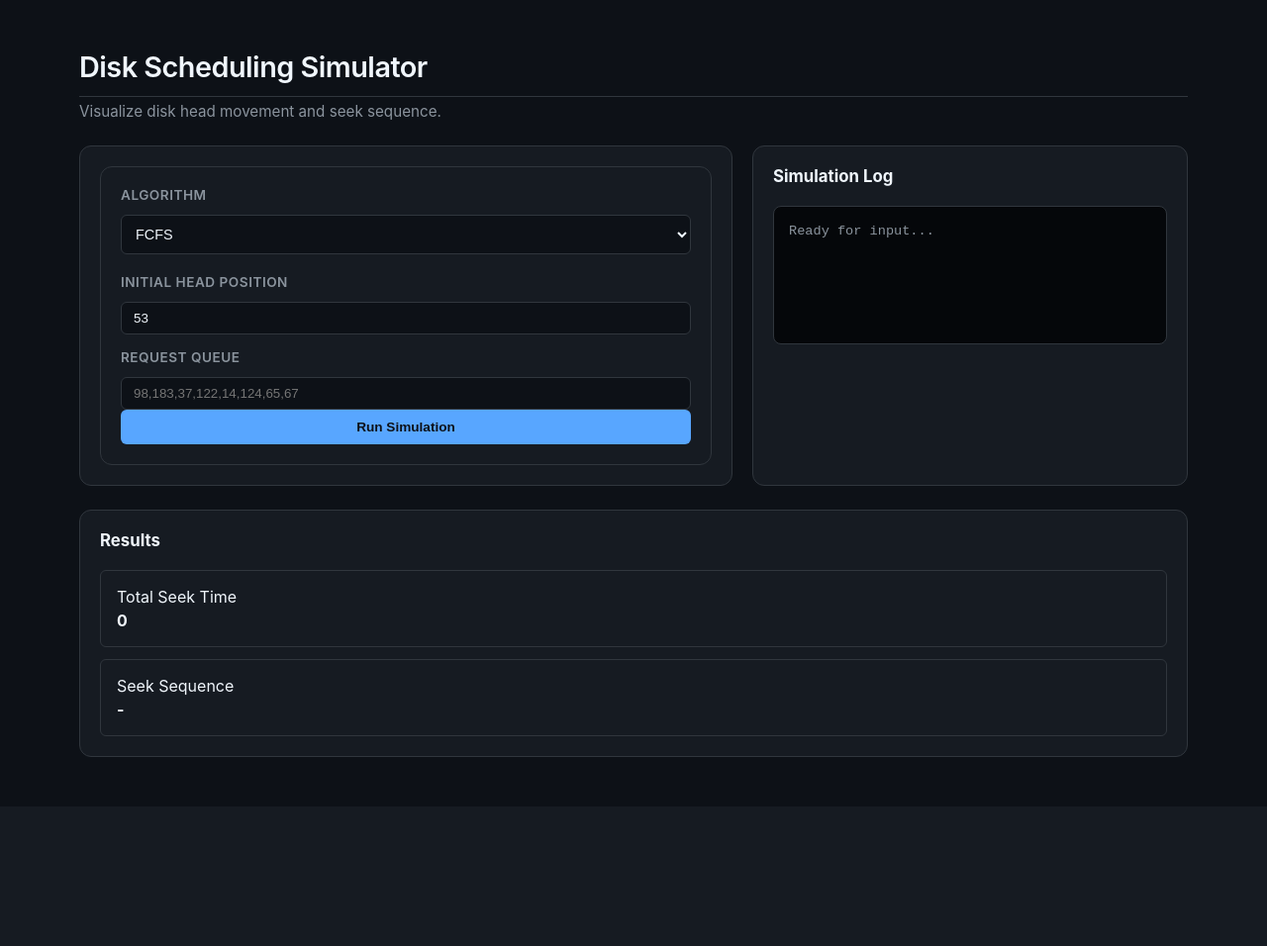
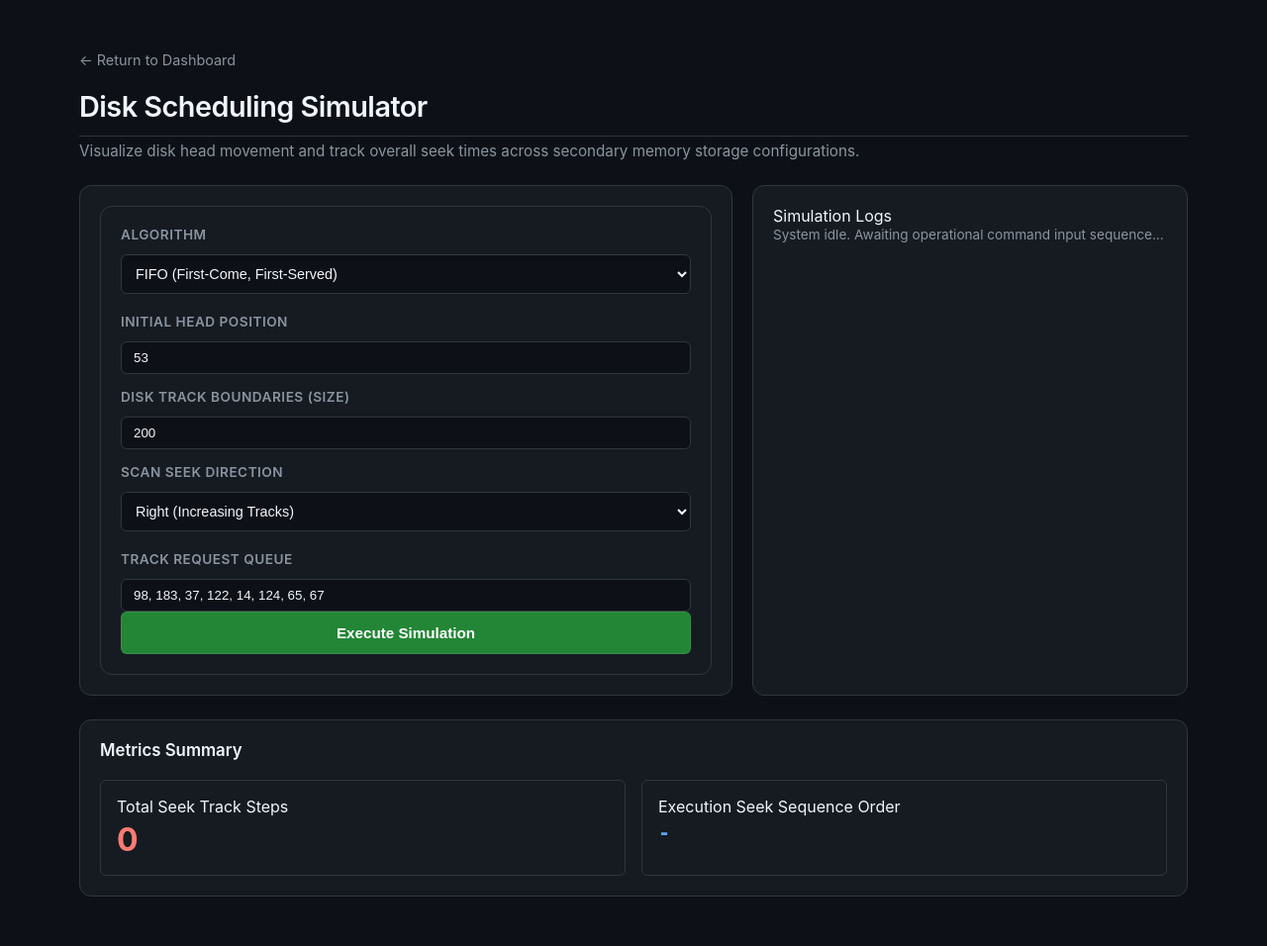
Before and after one commit to AzarconAD/cmpe-202-final-project, a Flask app: page /disk in a window 1280 px wide. Shown: the part 68-1024 px from the top of the page at 99% size. Before the commit the page ends 833 px from the top, so only its background shows below. Run offline with Flask 3, Linux system fonts and the light colour scheme.

Commit message:
fixed disk simulation bug where total seek time computation don't show

```diff
--- a/os-visualizer/app.py
+++ b/os-visualizer/app.py
@@ -95,10 +95,18 @@ def simulate_disk():
     try:
         initial_head = int(data.get("initial_head", 50))
         disk_size = int(data.get("disk_size", 200))
-        safe_queue = [int(q) for q in request_queue if str(q).isdigit()]
 
-        result = run_disk_algorithm(algorithm, safe_queue, initial_head, disk_size, direction)
-        return jsonify(result)
+        # Cleanly stringify and filter queue inputs to protect against type cast failures
+        safe_queue = [int(q) for q in request_queue if str(q).strip().lstrip('-').isdigit()]
+
+        # Compute results from your operational layer
+        raw_result = run_disk_algorithm(algorithm, safe_queue, initial_head, disk_size, direction)
+
+        # Standardize properties to match exactly what your script fetches
+        return jsonify({
+            "total_seek_time": raw_result.get("move", raw_result.get("total_seek_time", 0)),
+            "seek_sequence": raw_result.get("order", raw_result.get("seek_sequence", []))
+        })
     except Exception as e:
         return jsonify({"error": str(e)}), 400
 
--- a/os-visualizer/frontend/static/style.css
+++ b/os-visualizer/frontend/static/style.css
@@ -873,7 +873,7 @@ main {
   transform: scale(0.98);
 }
 
-.color-hit { color: #56d364 !important; }
+.color-hit { color: #58a6ff !important; }
 .color-fault { color: #ff7b72 !important; }
 .color-ratio { color: #58a6ff !important; }
 
--- a/os-visualizer/frontend/templates/disk.html
+++ b/os-visualizer/frontend/templates/disk.html
@@ -1,85 +1,102 @@
 {% extends "base.html" %}
 
 {% block content %}
-
 <main class="container">
+    <div class="nav-control-strip">
+        <a href="/" class="back-link-btn">&larr; Return to Dashboard</a>
+    </div>
 
     <div class="content-heading">
         <h2>Disk Scheduling Simulator</h2>
         <p class="subtitle">
-            Visualize disk head movement and seek sequence.
+            Visualize disk head movement and track overall seek times across secondary memory storage configurations.
         </p>
     </div>
 
     <div class="display-board">
 
-        <!-- Configuration Panel -->
         <div class="board-column">
             <div class="setup-card">
 
                 <label class="field-lbl">Algorithm</label>
                 <select id="alg" class="custom-select">
-                    <option value="fcfs">FCFS</option>
-                    <option value="sstf">SSTF</option>
-                    <option value="scan">SCAN</option>
+                    <option value="fcfs" selected>FIFO (First-Come, First-Served)</option>
+                    <option value="sstf">SSTF (Shortest Seek Time First)</option>
+                    <option value="scan">SCAN (Elevator Algorithm)</option>
+                    <option value="cscan">C-SCAN (Circular SCAN)</option>
+                    <option value="look">LOOK</option>
+                    <option value="clook">C-LOOK</option>
                 </select>
 
                 <label class="field-lbl">Initial Head Position</label>
                 <div class="input-group">
-                    <input type="number" id="head" value="53">
+                    <input type="number" id="head" class="custom-field-input" value="53" min="0">
                 </div>
 
-                <label class="field-lbl">Request Queue</label>
+                <label class="field-lbl">Disk Track Boundaries (Size)</label>
+                <div class="input-group">
+                    <input type="number" id="disk_size" class="custom-field-input" value="200" min="1">
+                </div>
+
+                <label class="field-lbl">Scan Seek Direction</label>
+                <select id="direction" class="custom-select">
+                    <option value="left">Left (Decreasing Tracks)</option>
+                    <option value="right" selected>Right (Increasing Tracks)</option>
+                </select>
+
+                <label class="field-lbl">Track Request Queue</label>
                 <div class="entry-field-group">
                     <input
                         type="text"
                         id="req"
-                        placeholder="98,183,37,122,14,124,65,67">
+                        class="custom-field-input"
+                        value="98, 183, 37, 122, 14, 124, 65, 67"
+                        placeholder="e.g., 98, 183, 37">
                 </div>
 
                 <div class="execution-actions">
                     <button
-                        class="action-btn execution-accent"
+                        class="action-success-btn"
                         onclick="runDiskSimulation()">
-                        Run Simulation
+                        Execute Simulation
                     </button>
                 </div>
 
             </div>
         </div>
 
-        <!-- Simulation Log -->
         <div class="board-column">
-            <div class="board-header">
-                <h3>Simulation Log</h3>
-            </div>
-
-            <div id="disk-terminal" class="terminal-view">
-                <div class="terminal-row status-line">
-                    Ready for input...
+            <div class="terminal-card">
+                <div class="terminal-header">
+                    <span class="dot red"></span>
+                    <span class="dot yellow"></span>
+                    <span class="dot green"></span>
+                    <span class="terminal-title">Simulation Logs</span>
+                </div>
+                <div class="terminal-body" id="disk-terminal">
+                    <div class="terminal-row status-line">System idle. Awaiting operational command input sequence...</div>
                 </div>
             </div>
         </div>
 
     </div>
 
-    <!-- Results -->
     <div class="board-column" style="margin-top:24px;">
 
         <div class="board-header">
-            <h3>Results</h3>
+            <h3 class="visualization-title">Metrics Summary</h3>
         </div>
 
-        <div class="metrics-summary-sidebar">
+        <div class="metrics-summary-sidebar" style="flex-direction: row; display: flex; gap: 16px;">
 
-            <div class="metric-counter-card">
-                <span>Total Seek Time</span>
-                <strong id="seek-time">0</strong>
+            <div class="metric-counter-card" style="flex: 1;">
+                <span class="metric-label">Total Seek Track Steps</span>
+                <strong id="seek-time" class="metric-value color-fault" style="font-size: 2rem;">0</strong>
             </div>
 
-            <div class="metric-counter-card">
-                <span>Seek Sequence</span>
-                <strong id="seek-sequence">-</strong>
+            <div class="metric-counter-card" style="flex: 1;">
+                <span class="metric-label">Execution Seek Sequence Order</span>
+                <strong id="seek-sequence" class="metric-value color-ratio" style="font-size: 1.25rem; font-family: monospace; word-break: break-all;">-</strong>
             </div>
 
         </div>
@@ -89,33 +106,66 @@
 </main>
 
 <script>
-function runDiskSimulation() {
+async function runDiskSimulation() {
+    const algorithm = document.getElementById("alg").value;
+    const initial_head = document.getElementById("head").value;
+    const disk_size = document.getElementById("disk_size").value;
+    const direction = document.getElementById("direction").value;
+    const rawQueue = document.getElementById("req").value;
 
-    const algorithm = document.getElementById("alg").value;
-    const head = document.getElementById("head").value;
-    const queue = document.getElementById("req").value;
+    const request_queue = rawQueue.split(',')
+        .map(x => x.trim())
+        .filter(x => x !== "")
+        .map(x => parseInt(x, 10));
 
-    document.getElementById("disk-terminal").innerHTML = `
-        <div class="terminal-row">
-            Algorithm: ${algorithm}
-        </div>
+    if (request_queue.length === 0 || request_queue.some(isNaN)) {
+        alert("Please provide a valid comma-separated list of track numbers.");
+        return;
+    }
 
-        <div class="terminal-row">
-            Initial Head: ${head}
-        </div>
+    document.getElementById("seek-time").innerText = "Computing...";
+    document.getElementById("seek-sequence").innerText = "Calculating path...";
 
-        <div class="terminal-row">
-            Request Queue: ${queue}
-        </div>
+    try {
+        const response = await fetch('/simulate/disk', {
+            method: 'POST',
+            headers: { 'Content-Type': 'application/json' },
+            body: JSON.stringify({
+                algorithm,
+                initial_head,
+                disk_size,
+                direction,
+                request_queue
+            })
+        });
 
-        <div class="terminal-row status-line">
-            Simulation executed successfully.
-        </div>
-    `;
+        if (!response.ok) throw new Error("Disk microservice returned an invalid response code.");
+        const data = await response.json();
 
-    document.getElementById("seek-time").innerText = "Testing...";
-    document.getElementById("seek-sequence").innerText = queue;
+        if (data.error) {
+            throw new Error(data.error);
+        }
+
+        // Print details instantly to UI Elements
+        document.getElementById("seek-time").innerText = data.total_seek_time ?? data.move ?? 0;
+
+        // FIX: Replaced .innerText with .innerHTML to cleanly compile HTML Entities
+        const sequenceArr = data.seek_sequence || data.order || [];
+        document.getElementById("seek-sequence").innerHTML = sequenceArr.length > 0 ? sequenceArr.join(" &rarr; ") : "-";
+
+        // Log to terminal window
+        document.getElementById("disk-terminal").innerHTML = `
+            <div class="terminal-row"><span style="color:#58a6ff;">[ALGO]:</span> Running ${algorithm.toUpperCase()} Operations</div>
+            <div class="terminal-row"><span style="color:#8b949e;">[START]:</span> Disk Arm positioned initially at track ${initial_head}</div>
+            <div class="terminal-row"><span style="color:#8b949e;">[BOUNDS]:</span> Drive Cylinder track limit range: 0 to ${disk_size - 1}</div>
+            <div class="terminal-row status-line" style="color:#56d364;">Simulation computed instantly! Total Movement: ${data.total_seek_time ?? data.move} cylinders.</div>
+        `;
+
+    } catch (err) {
+        alert("Simulation Error: " + err.message);
+        document.getElementById("seek-time").innerText = "FAIL";
+        document.getElementById("seek-sequence").innerText = "Error tracking sequence.";
+    }
 }
 </script>
-
 {% endblock %}
```
